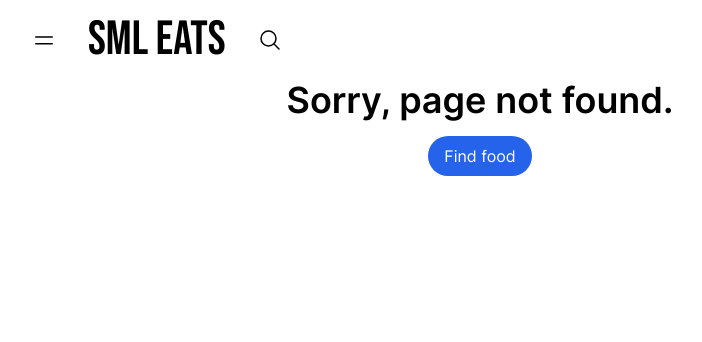
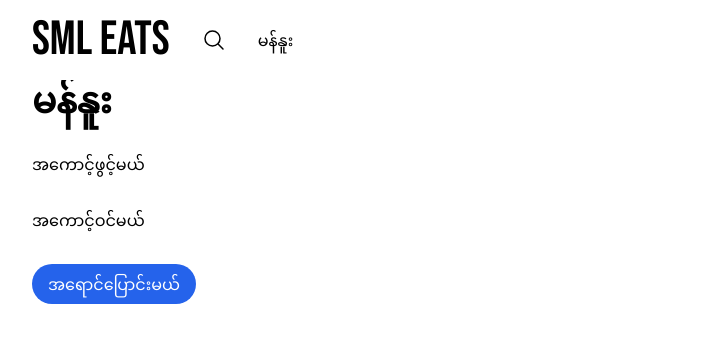
Before and after one commit to shamwela/sml-eats, a Next.js app in the folder apps/client/: page /menu in a window 1280 px wide. Before the commit this address had no page. Shown: the top 342 px of the page, without its empty margins (160-862 px from the left). Built offline with nearby package versions, Linux system fonts and the light colour scheme.

Commit message:
Create menu page

```diff
--- a/apps/client/components/Menu.tsx
+++ /dev/null
@@ -1,57 +0,0 @@
-import { Bars2Icon, XMarkIcon } from '@heroicons/react/24/outline'
-import { useEffect, useState } from 'react'
-import { useRouter } from 'next/router'
-import Link from 'next/link'
-import ThemeButton from 'components/ThemeButton'
-import { useSignedIn } from 'hooks/useSignedIn'
-import SignOutButton from 'components/SignOutButton'
-
-const Menu = () => {
-  const [showMenu, setShowMenu] = useState(false)
-  const { pathname, locale } = useRouter()
-  const isEnglish = locale === 'en'
-  // If the user goes to another page, close the menu
-  useEffect(() => setShowMenu(false), [pathname])
-  const { signedIn } = useSignedIn()
-
-  return (
-    <>
-      <Bars2Icon
-        onClick={() => setShowMenu(true)}
-        aria-label='Navigation menu'
-        className='cursor-pointer'
-      />
-      {showMenu && (
-        <div className='fixed inset-0 bg-white dark:bg-gray-900 z-20 p-4 flex flex-col gap-y-6 max-w-md'>
-          <XMarkIcon
-            onClick={() => setShowMenu(false)}
-            className='cursor-pointer'
-          />
-          {signedIn ? (
-            <>
-              <Link href='/delivery-details'>
-                {isEnglish ? 'Delivery details' : 'ပို့ဆောင်မှုအသေးစိတ်'}
-              </Link>
-              <Link href='/favorited-restaurants'>
-                {isEnglish ? 'Favorites' : 'အကြိုက်ဆုံးများ'}
-              </Link>
-              <SignOutButton />
-            </>
-          ) : (
-            <>
-              <Link href='/signup'>
-                {isEnglish ? 'Sign up' : 'အကောင့်ဖွင့်မယ်'}
-              </Link>
-              <Link href='/signin'>
-                {isEnglish ? 'Sign in' : 'အကောင့်ဝင်မယ်'}
-              </Link>
-            </>
-          )}
-          <ThemeButton />
-        </div>
-      )}
-    </>
-  )
-}
-
-export default Menu
--- a/apps/client/components/Navigation.tsx
+++ b/apps/client/components/Navigation.tsx
@@ -5,7 +5,6 @@ import {
   MagnifyingGlassIcon,
   ShoppingCartIcon,
 } from '@heroicons/react/24/outline'
-import Menu from 'components/Menu'
 import { useAppSelector } from 'store/hooks'
 
 const Navigation = () => {
@@ -15,7 +14,8 @@ const Navigation = () => {
     0
   )
 
-  const { pathname } = useRouter()
+  const { pathname, locale } = useRouter()
+  const isEnglish = locale === 'en'
   const isNotCartPage = pathname !== '/cart'
   const cartExists = cart.length > 0
 
@@ -23,19 +23,19 @@ const Navigation = () => {
   const [isSSR, setIsSSR] = useState(true)
   useEffect(() => setIsSSR(false), [])
 
-  const showCartButton = isNotCartPage && cartExists && !isSSR
+  const showCartLink = isNotCartPage && cartExists && !isSSR
 
   return (
     <nav className='top-0 z-10 bg-white py-4 dark:bg-gray-900 md:sticky'>
       <div className='mx-auto flex max-w-4xl flex-wrap items-center gap-x-8 gap-y-2'>
-        <Menu />
         <Link href='/' className='text-4xl md:text-5xl font-logo'>
           SML Eats
         </Link>
         <Link href='/search' aria-label='Search'>
           <MagnifyingGlassIcon />
         </Link>
-        {showCartButton && (
+        <Link href='/menu'>{isEnglish ? 'Menu' : 'မန်နူး'}</Link>
+        {showCartLink && (
           <Link
             href='/cart'
             className='fixed right-5 left-5 bottom-5 z-10 flex items-center justify-center gap-x-2 md:static button'
--- /dev/null
+++ b/apps/client/pages/menu.tsx
@@ -0,0 +1,45 @@
+import Head from 'components/Head'
+import { useRouter } from 'next/router'
+import Link from 'next/link'
+import ThemeButton from 'components/ThemeButton'
+import { useSignedIn } from 'hooks/useSignedIn'
+import SignOutButton from 'components/SignOutButton'
+
+const Menu = () => {
+  const { locale } = useRouter()
+  const isEnglish = locale === 'en'
+  const { signedIn } = useSignedIn()
+  const menu = isEnglish ? 'Menu' : 'မန်နူး'
+
+  return (
+    <>
+      <Head title={menu} />
+      <div className='flex flex-col gap-y-8'>
+        <h1>{menu}</h1>
+        {signedIn ? (
+          <>
+            <Link href='/delivery-details'>
+              {isEnglish ? 'Delivery details' : 'ပို့ဆောင်မှုအသေးစိတ်'}
+            </Link>
+            <Link href='/favorited-restaurants'>
+              {isEnglish ? 'Favorites' : 'အကြိုက်ဆုံးများ'}
+            </Link>
+            <SignOutButton />
+          </>
+        ) : (
+          <>
+            <Link href='/signup'>
+              {isEnglish ? 'Sign up' : 'အကောင့်ဖွင့်မယ်'}
+            </Link>
+            <Link href='/signin'>
+              {isEnglish ? 'Sign in' : 'အကောင့်ဝင်မယ်'}
+            </Link>
+          </>
+        )}
+        <ThemeButton />
+      </div>
+    </>
+  )
+}
+
+export default Menu
```
